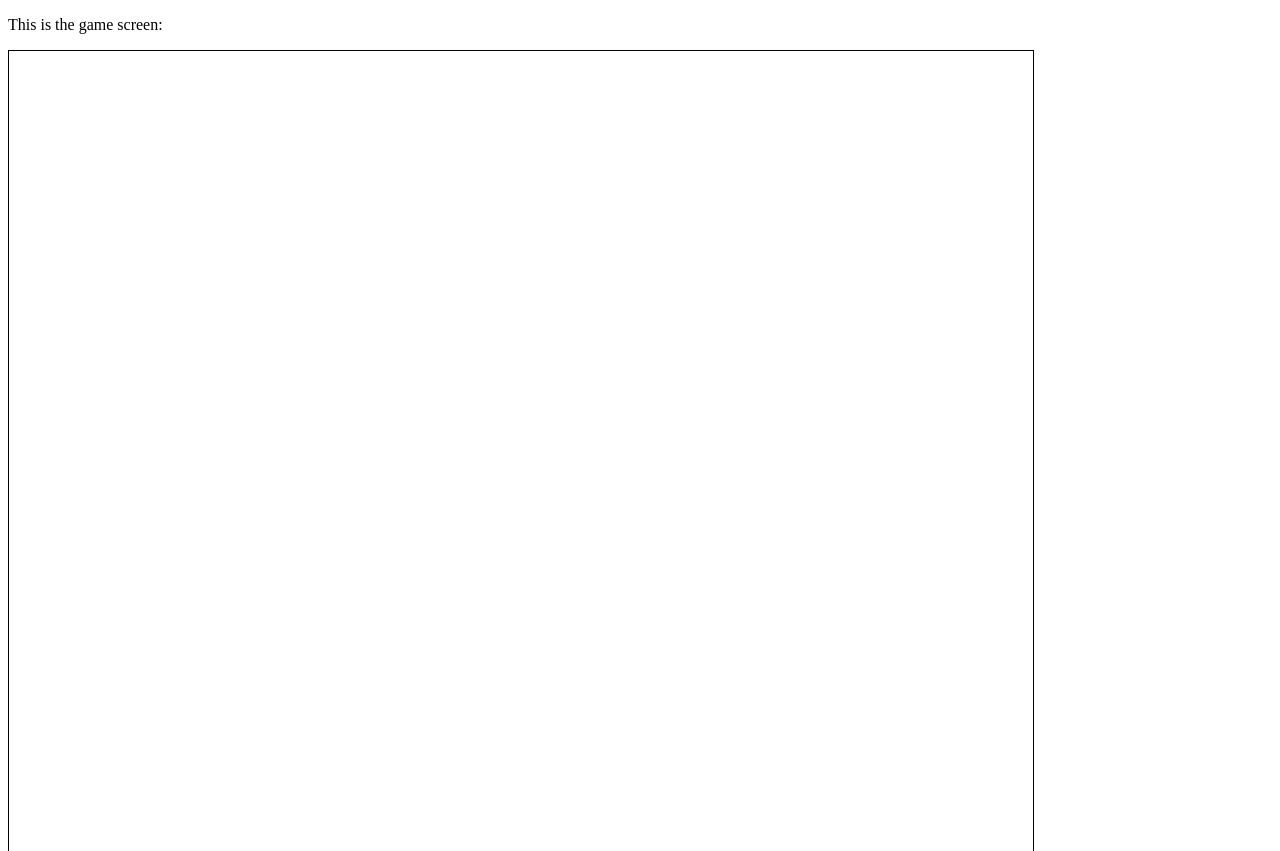
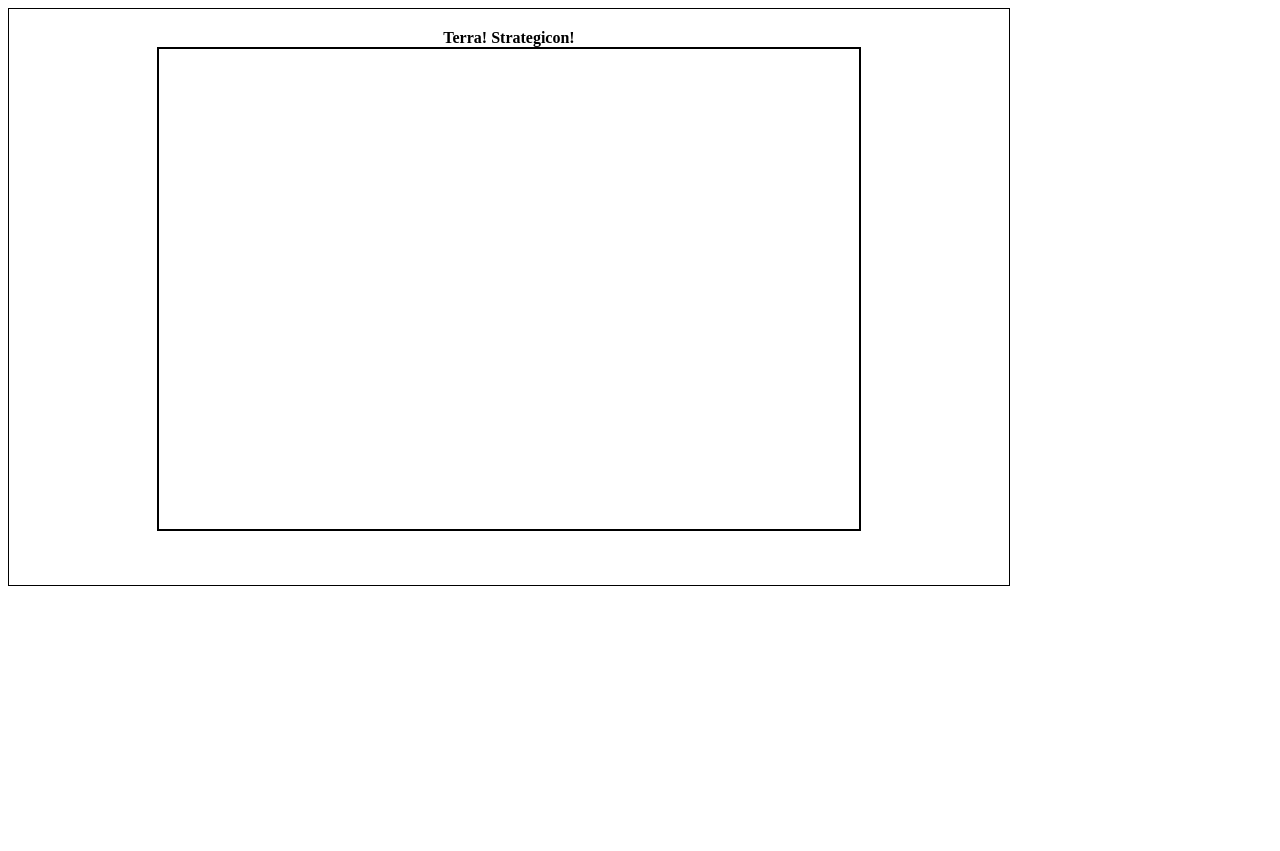
Before and after one commit to bhdz/terra.strategicon, a plain HTML site: page prototype.web/index.html in a window 1280 px wide. Shown: the top 851 px of the page. After the commit the page ends 800 px from the top, so only its background shows below. Drawn offline with Linux system fonts and the light colour scheme; files that its build step writes are made by us from their sources.

Commit message:
This needs cleanup and re-evaluation

```diff
--- a/prototype.web/index.html
+++ b/prototype.web/index.html
@@ -2,32 +2,34 @@
 <html>
 <head>
     <title>Terra! Strategicon</title>
-    <link rel="stylesheet" href="./main.css">
+    <link rel="stylesheet" href="./resources/styles/main.css">
 
     <script data-main="scripts/main" src="scripts/require.js"></script>
 
     <script type="text/javascript">
-        function createMyCanvas(frameId, canvasId, canvasWidth, canvasHeight) {
-            var canvasFrame = document.getElementById(frameId);
+        function createMyCanvas(gamescreenId, canvasId, canvasWidth, canvasHeight) {
+            var canvasFrame = document.getElementById(gamescreenId);
             console.log("canvasFrame = "+canvasFrame)
 
             canvas = document.createElement('canvas');
             canvas.setAttribute('width', canvasWidth);
             canvas.setAttribute('height', canvasHeight);
             canvas.setAttribute('id', canvasId);
-            canvas.setAttribute('style', 'border:1px solid #000000;');
+            canvas.setAttribute('style', 'border:2px solid #000000;');
             canvasFrame.appendChild(canvas);
         }
 
         function initMyScreen() {
             //context = document.getElementById('myscreen').getContext("2d");
-            createMyCanvas("myscreen", "myscreen_canvas", 1024, 800);
+            createMyCanvas("gamescreen", "canvasid", 700, 480);
         }
     </script>
 </head>
 <body onload="initMyScreen()">
-    <p> This is the game screen:</p>
-    <div id="myscreen">
+
+    <div class="myscreen">
+        <div id="screentitle">Terra! Strategicon!</div>
+        <div id="gamescreen"> </div>
     </div>
 </body>
 </html>
--- a/prototype.web/resources/styles/main.css
+++ b/prototype.web/resources/styles/main.css
@@ -1,7 +1,21 @@
-#screen{
-  /*width: 80%;
-  margin: auto;
-  padding: 20px;*/
-  border: 1px solid #666;
-  /*background: #ffffff;*/
+.myscreen {
+    border: 1px solid #000;
+    width: 1000px ;
+    text-align: center;
+    font-family: "Times New Roman";
+
+    font-weight: bold;
+    padding-bottom: 50px;
+    padding-top: 20px;
 }
+/*
+#screentitle {
+    text-align: center;
+}*/
+
+#screentitle {
+
+  text-align: center;
+  margin-left: auto ;
+  margin-right: auto ;
+}
```
Also changed, not shown: prototype.web/scripts/core.js (+80 -12 lines), 2 other files.
